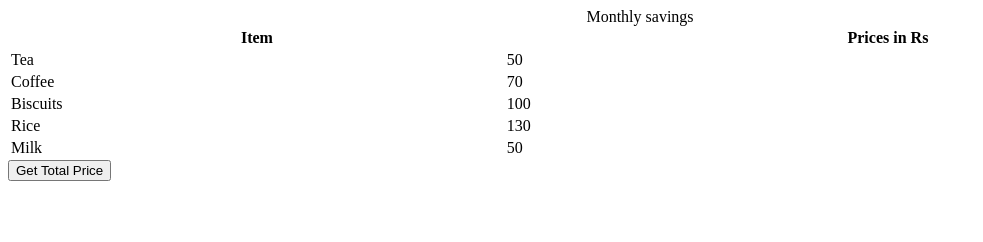
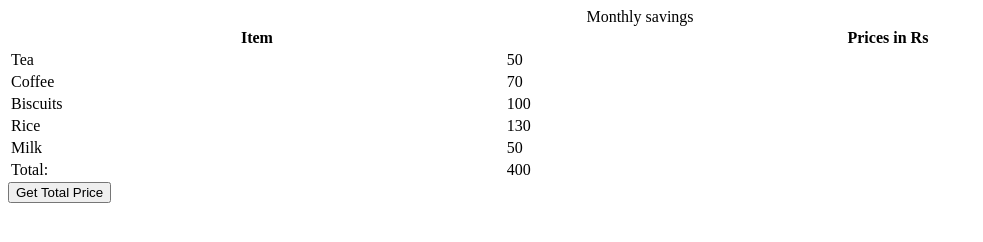
Before and after one commit to acciojob/grofers-checkout-nihalDevidas, a website: page main.html in a window 1280 px wide. Both pictures are taken after a click on the button "Get Total Price". Shown: the whole page, without its empty margins (0-983 px from the left). Drawn offline with Linux system fonts and the light colour scheme.

Commit message:
created a submission

```diff
--- a/main.html
+++ b/main.html
@@ -8,7 +8,7 @@
 
 <body>
     <!-- the entire body must be written by student -->
-    <table style="width: 100%">
+    <table id="grof" style="width: 100%">
     <caption>
       Monthly savings
     </caption>
--- a/script.js
+++ b/script.js
@@ -4,7 +4,22 @@ document.body.appendChild(getSumBtn);
 
 const getSum = () => {
 //Add your code here
+	const ele = document.querySelectorAll(".price");
 
+	let sum=0;
+	ele.forEach((el)=>{
+		let price = el.innerText;
+		let price1 = parseInt(price);
+		sum = sum +price1;
+	});
+  const con = document.createElement("tr");
+  const td1 = document.createElement("td");
+	const td2 = document.createElement("td");
+	td1.innerText = "Total:";
+	td2.innerText  = `${sum}`;
+	con.append(td1,td2);
+
+	document.getElementById('grof').append(con);
 };
 
 getSumBtn.addEventListener("click", getSum);
```
